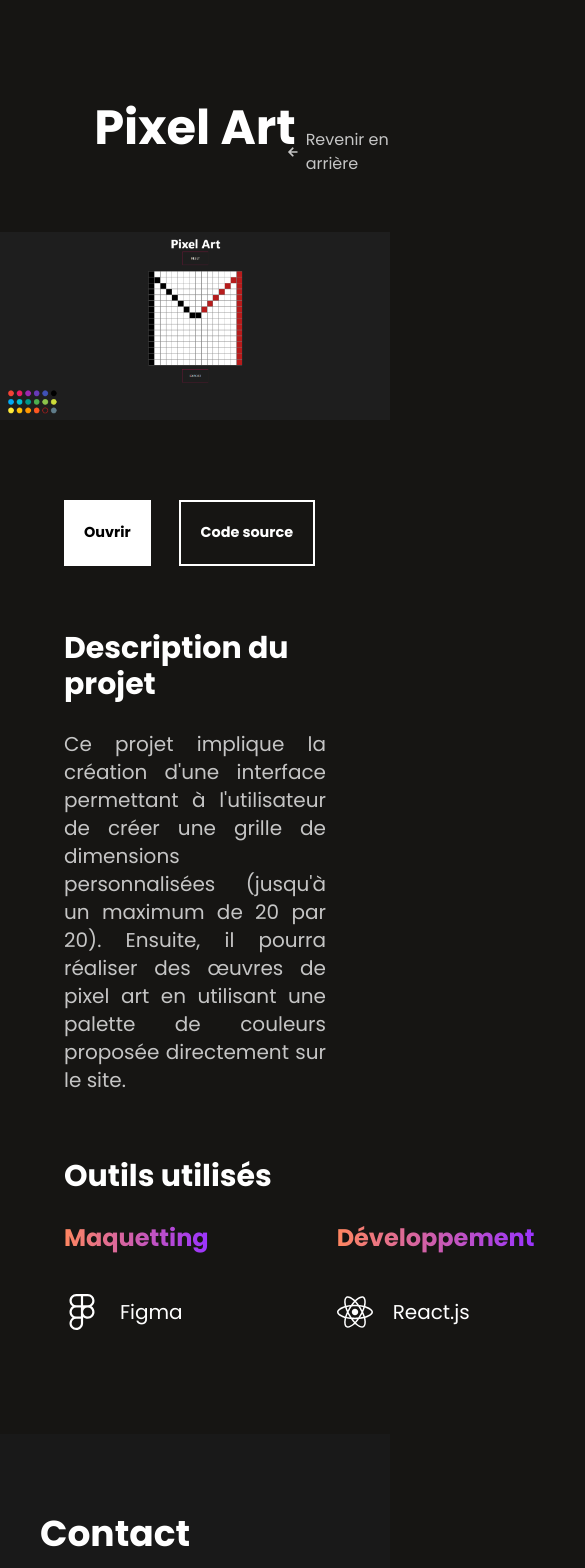
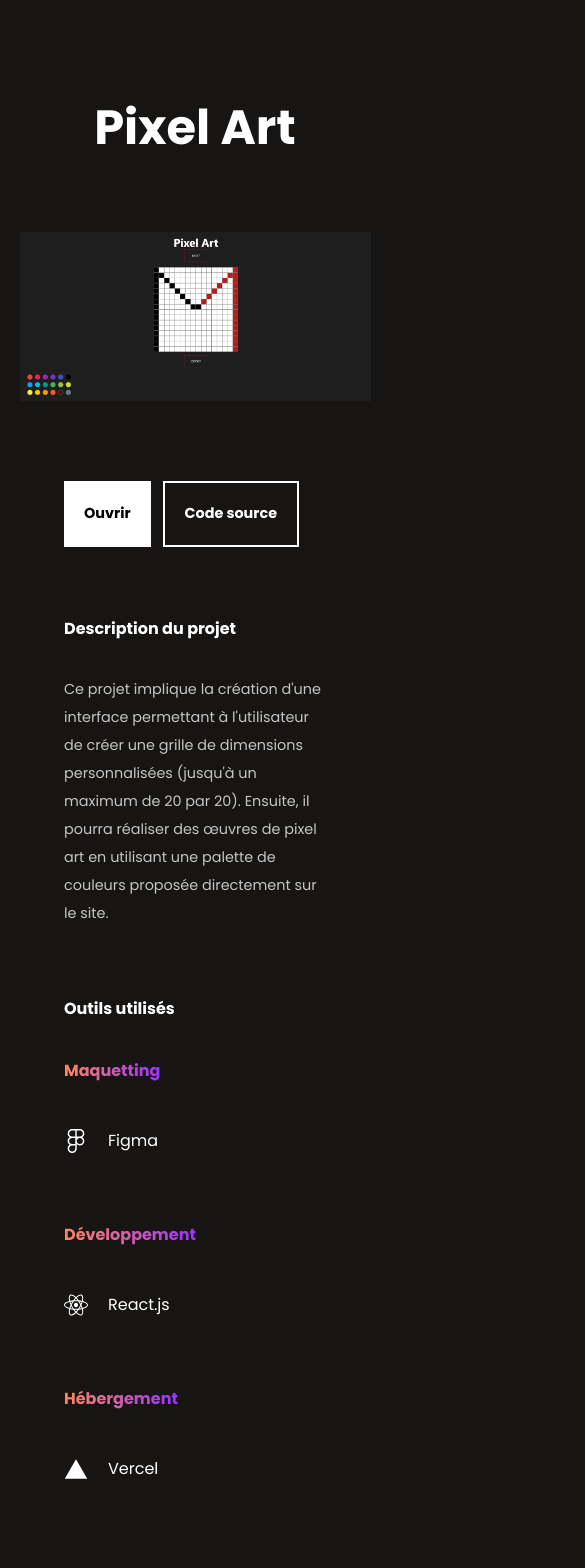
Before and after one commit to MehdiDiasGomes/Mon-portfolio, a React (Vite) app: page /pixelart in a window 390 px wide. Shown: the top 1568 px of the page, 585 px wide, since content can reach past the window. Built offline with nearby package versions, Linux system fonts and the light colour scheme.

Commit message:
📱 Responsive projet page

```diff
--- a/src/Components/ProjetsContenu/index.jsx
+++ b/src/Components/ProjetsContenu/index.jsx
@@ -15,22 +15,21 @@ const index = ({
 }) => {
   return (
     <div className="flex justify-center">
-      <div className="flex items-center duration-300 hover:scale-110 gap-2 absolute top-32 left-72 text-secondary hover:text-primary">
-        <FaArrowLeft />
-        <Link to="/">Revenir en arrière</Link>
+      <div className="flex items-center duration-300 hover:scale-110 gap-2 absolute top-32 md:top-28 left-72 md:left-32 md:text-3xl sm:hidden text-secondary hover:text-primary">
+        <Link className='flex gap-2' to="/"><FaArrowLeft /><span className='md:hidden'>Revenir en arrière</span></Link>
       </div>
 
       <div className="py-16 flex flex-col gap-20 pcScreen:w-1/2 md:w-full sm:w-full xl:w-[70%] lg:w-9/12">
-        <div className="flex justify-center">
+        <div className="flex justify-center ">
           <h2 className="text-5xl text-primary font-bold">{titre}</h2>
         </div>
 
         <div className="flex gap-10 justify-center items-center">
-          <img className="w-[50rem]" src={img} alt={titre} />
+          <img className="w-[50rem] md:w-[90%] sm:w-[90%]" src={img} alt={titre} />
         </div>
 
         <div className="flex flex-col gap-16 justify-center items-start px-16">
-          <div className="flex gap-7 text-primary">
+          <div className="flex gap-7 sm:gap-3 text-primary sm:text-center">
             <a
               href="https://pixel-art-self-seven.vercel.app/"
               target="_blank"
@@ -48,35 +47,35 @@ const index = ({
           </div>
 
           <div className="flex flex-col gap-7">
-            <h3 className="text-3xl text-primary font-bold">
+            <h3 className="text-3xl sm:text-[1rem] text-primary font-bold">
               Description du projet
             </h3>
-            <p className="text-secondary text-xl text-justify">{desc}</p>
+            <p className="text-secondary text-xl sm:text-paragMobile sm:text-start text-justify">{desc}</p>
           </div>
 
           <div className="flex flex-col gap-7">
-            <h3 className="text-3xl text-primary font-bold">Outils utilisés</h3>
-            <div className="flex gap-32 items-start">
+            <h3 className="text-3xl sm:text-[1rem] text-primary font-bold">Outils utilisés</h3>
+            <div className="flex gap-32 sm:gap-16 md:gap-20 items-start flex-wrap">
               <div className="flex flex-col gap-10 justify-center items-start">
-                <h4 className="text-2xl font-bold bg-gradient-to-r from-gradientPrimary to-gradientSecondary text-transparent bg-clip-text">
+                <h4 className="text-2xl sm:text-[1rem] font-bold bg-gradient-to-r from-gradientPrimary to-gradientSecondary text-transparent bg-clip-text">
                   Maquetting
                 </h4>
                 <div className="flex flex-col text-4xl gap-1">
-                  <div className="text-xl flex gap-5 items-center text-primary">
-                    <span className="text-4xl">{logoMaq}</span>
+                  <div className="text-xl sm:text-[1rem] flex gap-5 items-center text-primary">
+                    <span className="text-4xl sm:text-2xl">{logoMaq}</span>
                     <span>{maquettingTitre}</span>
                   </div>
                 </div>
               </div>
 
               <div className="flex flex-col gap-10 justify-center items-start">
-                <h4 className="text-2xl font-bold bg-gradient-to-r from-gradientPrimary to-gradientSecondary text-transparent bg-clip-text">
+                <h4 className="text-2xl sm:text-[1rem] font-bold bg-gradient-to-r from-gradientPrimary to-gradientSecondary text-transparent bg-clip-text">
                   Développement
                 </h4>
                 <div className="flex flex-col text-4xl text-primary">
                   <div className="flex flex-col gap-10">
-                    <div className="text-xl flex gap-5 items-center text-primary">
-                      <span className="text-4xl">{logoDev}</span>
+                    <div className="text-xl sm:text-[1rem] flex gap-5 items-center text-primary">
+                      <span className="text-4xl sm:text-2xl">{logoDev}</span>
                       <span>{devTitre}</span>
                     </div>
                   </div>
@@ -84,12 +83,12 @@ const index = ({
               </div>
 
               <div className="flex flex-col gap-10 justify-center items-start">
-                <h4 className="text-2xl font-bold bg-gradient-to-r from-gradientPrimary to-gradientSecondary text-transparent bg-clip-text">
+                <h4 className="text-2xl sm:text-[1rem] font-bold bg-gradient-to-r from-gradientPrimary to-gradientSecondary text-transparent bg-clip-text">
                   Hébergement
                 </h4>
                 <div className="flex flex-col text-4xl gap-10 text-primary">
-                  <div className="text-xl flex gap-5 items-center">
-                    <span className="text-4xl">{logoHeb}</span>
+                  <div className="text-xl sm:text-[1rem] flex gap-5 items-center">
+                    <span className="text-4xl sm:text-2xl">{logoHeb}</span>
                     <span>{hebergementTitre}</span>
                   </div>
                 </div>
```
